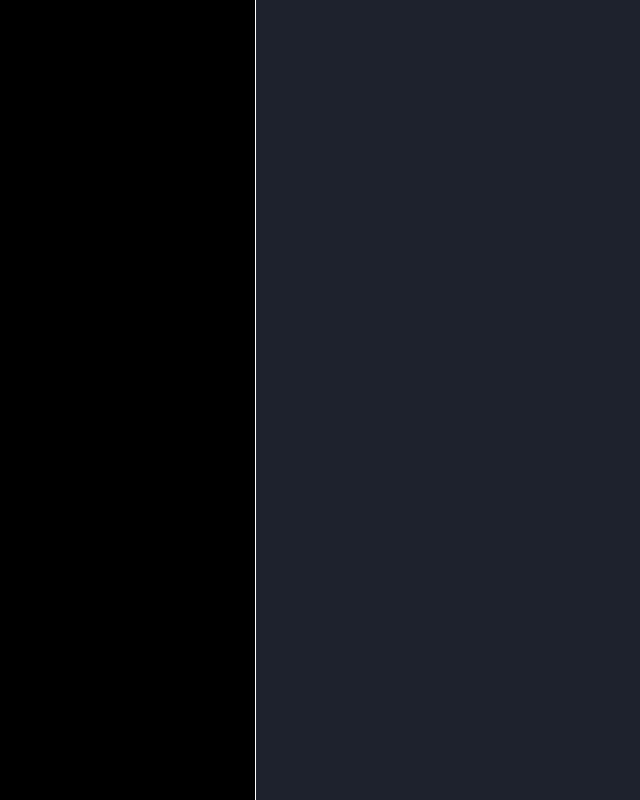
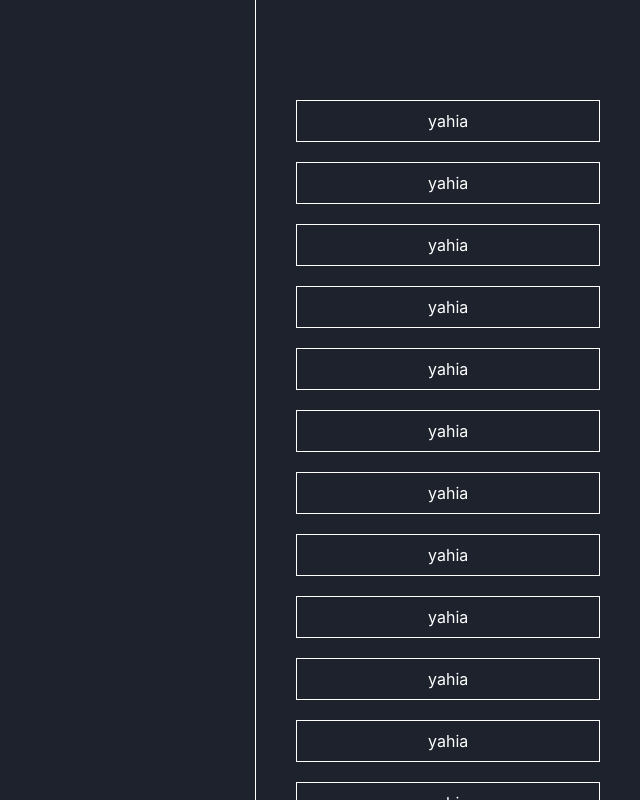
Before and after one commit to yahia-y4/note_app, a React (Create React App) app: page / in a window 1280 px wide. Shown: the top 800 px of the page, without its empty margins (640-1280 px from the left). Built offline with nearby package versions, Linux system fonts and the light colour scheme.

Commit message:
SideMenu-2

```diff
--- a/src/App.css
+++ b/src/App.css
@@ -3,9 +3,13 @@
   margin: 0px;
   padding: 0px;
 }
-
+body{
+  overflow: hidden;
+}
 .App {
  display: flex;
+
  direction: rtl;
  background-color: black;
+
 }
--- a/src/App.jsx
+++ b/src/App.jsx
@@ -2,12 +2,15 @@
 import './App.css';
 
 import SideMenu from './component/Side_menu/SideMenu';
+import WorkMenu from './component/WorkMenu/WorkMenu';
 
 function App() {
   return (
     <div className="App">
 
         <SideMenu/>
+        <WorkMenu/>
+
 
     </div>
   );
--- /dev/null
+++ b/src/component/OneNote/OneNote.css
@@ -0,0 +1,11 @@
+.one_note_div {
+    margin-left: 20px;
+    margin-right: 20px;
+    height: 50px;
+    border: 1px solid #fff;
+    text-align: center;
+    color: #fff;
+    padding: 10px;
+
+
+}
--- /dev/null
+++ b/src/component/OneNote/OneNote.jsx
@@ -0,0 +1,8 @@
+import "./OneNote.css";
+export default function OneNote({text}) {
+  return(
+     <div className="one_note_div">
+       {text}
+    </div>
+    );
+}
--- a/src/component/Side_menu/SideMenu.css
+++ b/src/component/Side_menu/SideMenu.css
@@ -1,6 +1,29 @@
 .SideMenu_div{
-    background-color: rgb(29, 34, 44);
+    background-color: #1d222c;
     height:930px;
     width: 30%;
     border-left: 1px solid #fff;
+    padding-top: 80px;
+
 }
+
+.notes_container{
+       height: 700px;
+   display: flex;
+   flex-direction: column;
+   justify-content: space-around;
+   overflow: auto;
+     gap: 20px;
+  padding: 20px;
+}
+
+::-webkit-scrollbar {
+    width: 0px;
+    height: 4px;
+}
+
+::-webkit-scrollbar-thumb {
+    background: linear-gradient(#13191f, #384246);
+    border-radius: 10px;
+    opacity: 0.5;
+}
--- a/src/component/Side_menu/SideMenu.jsx
+++ b/src/component/Side_menu/SideMenu.jsx
@@ -1,8 +1,28 @@
 
 import './SideMenu.css';
+
+import OneNote from '../OneNote/OneNote';
  export default function Side_menu() {
     return(
         <div className='SideMenu_div'>
+            <div className='notes_container'>
+                         <OneNote text ='yahia'></OneNote>
+         <OneNote text ='yahia'></OneNote>
+         <OneNote text ='yahia'></OneNote>
+         <OneNote text ='yahia'></OneNote>
+         <OneNote text ='yahia'></OneNote>
+         <OneNote text ='yahia'></OneNote>
+         <OneNote text ='yahia'></OneNote>
+         <OneNote text ='yahia'></OneNote>
+         <OneNote text ='yahia'></OneNote>
+         <OneNote text ='yahia'></OneNote>
+         <OneNote text ='yahia'></OneNote>
+         <OneNote text ='yahia'></OneNote>
+         <OneNote text ='yahia'></OneNote>
+         <OneNote text ='yahia'></OneNote>
+         <OneNote text ='yahia'></OneNote>
+
+            </div>
 
         </div>
     )
--- /dev/null
+++ b/src/component/WorkMenu/WorkMenu.css
@@ -0,0 +1,6 @@
+.Work_menu_div{
+   height: 100vh;
+   width: 70%;
+       background-color: #1d222c;
+
+}
--- /dev/null
+++ b/src/component/WorkMenu/WorkMenu.jsx
@@ -0,0 +1,9 @@
+import './WorkMenu.css'
+
+export default function WorkMenu(){
+    return(
+        <div className='Work_menu_div'>
+
+        </div>
+    )
+}
```
